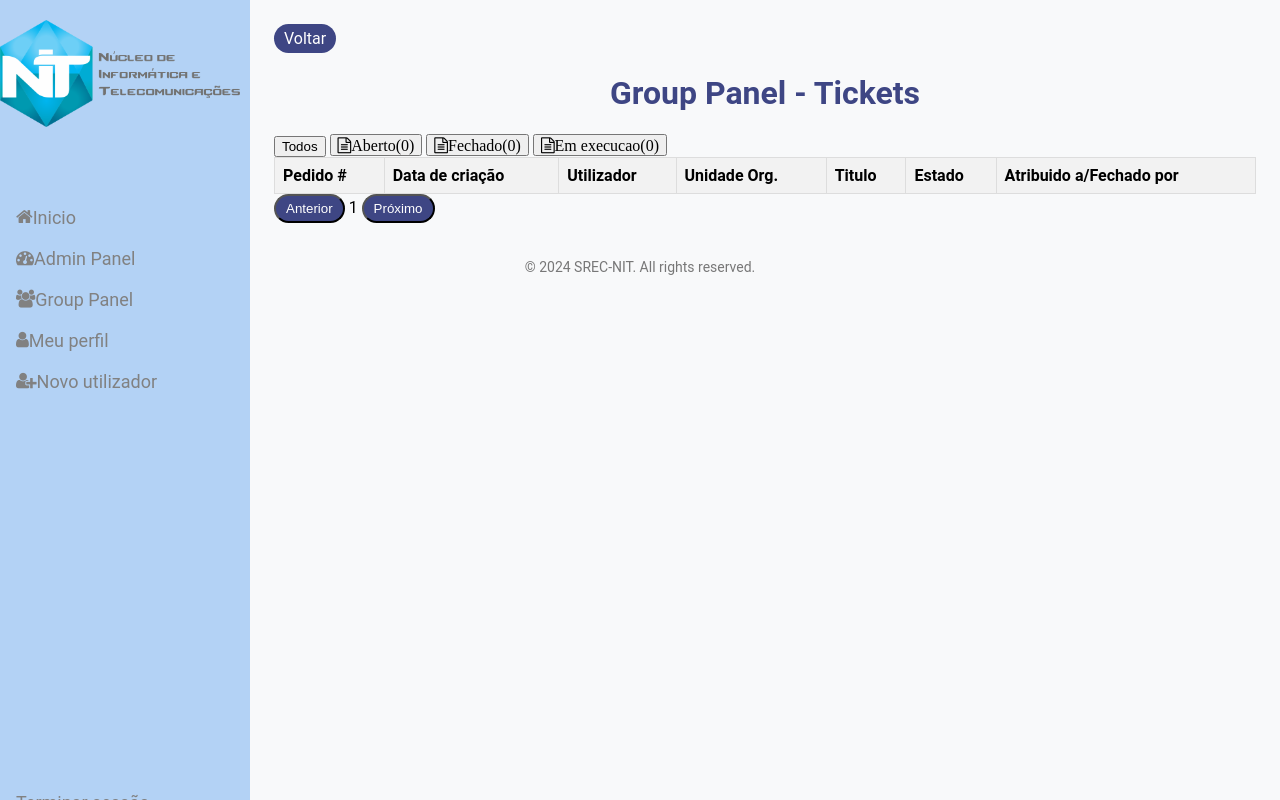
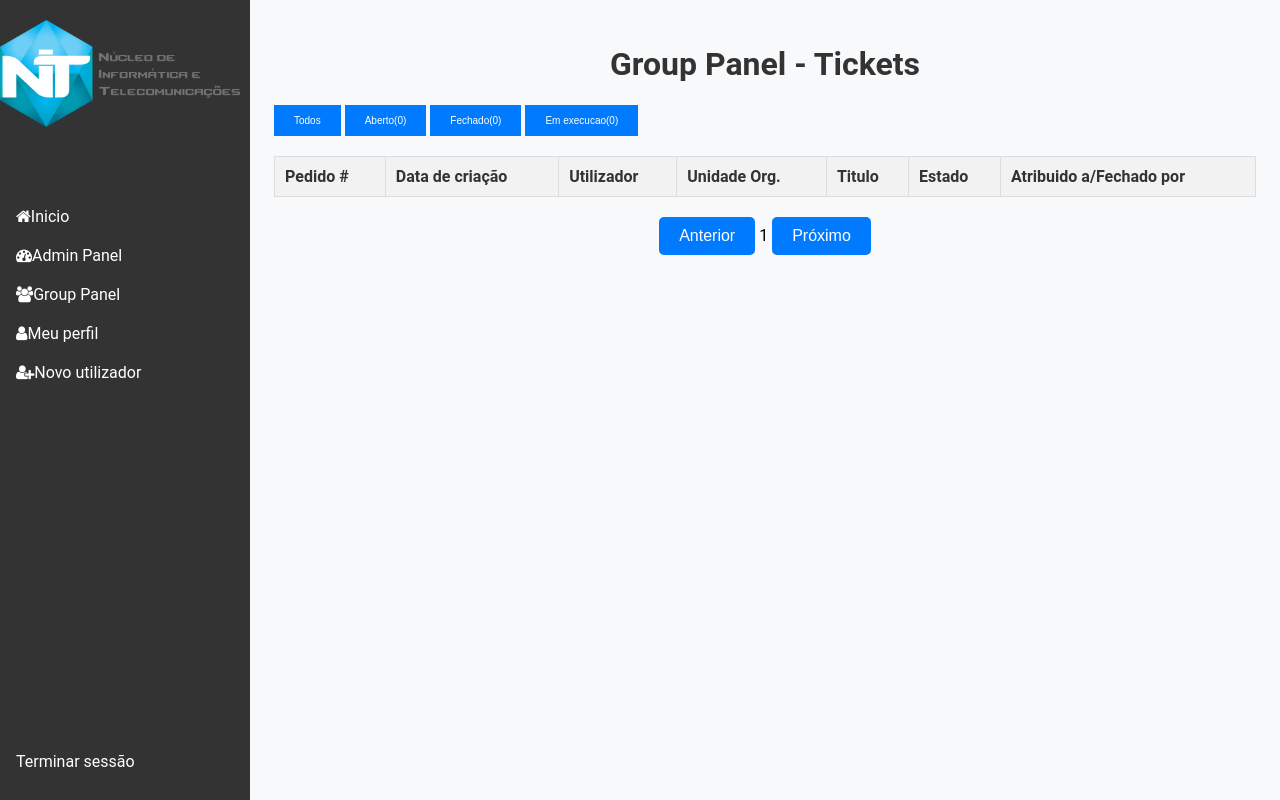
Before and after one commit to RafaelPereira014/helpdesk_nit, a Flask app: page /pannel_group in a window 1280 px wide. Run offline with Flask 2, Linux system fonts and the light colour scheme; a user stored in the database is signed in; data comes from the database, SQL or seed files in the repository; lists and menus that the app fills with data are empty; some libraries are stand-ins or nearby versions.

Commit message:
project evolutions

```diff
--- a/static/styles/basic.css
+++ b/static/styles/basic.css
@@ -1,5 +1,5 @@
 body {
-    font-family: Arial, sans-serif;
+    font-family: 'Roboto', sans-serif;
     background-color: #f4f4f4;
 }
 
@@ -11,6 +11,7 @@ body {
 
 h1 {
     text-align: center;
+    color: #333;
 }
 
 table {
@@ -22,56 +23,51 @@ table {
 
 th, td {
     border: 1px solid #ddd;
-    padding: 8px;
+    padding: 12px;
     text-align: left;
 }
 
 th {
     background-color: #f2f2f2;
+    color: #333;
 }
-.footer {
-    text-align: center;
-    margin-top: 20px;
-    font-size: 14px;
-    color: #777;
-}
+
 .message-container {
-
-    padding: 10px; /* Add padding for better appearance */
+    padding: 20px;
 }
 
 .message {
-    margin-bottom: 20px; /* Add margin between messages */
-    padding: 10px; /* Add padding for better appearance */
-    border-radius: 8px;
+    margin-bottom: 20px;
+    padding: 15px;
+    border-radius: 10px;
 }
 
 .user-message {
-    background-color: #a3b9ca; /* Blue color for user messages */
+    background-color: #007bff;
     color: white;
-    float: left; /* Float user messages to the left */
-    clear: both; /* Clear the float */
+    float: left;
+    clear: both;
 }
 
 .admin-message {
-    background-color: #f0f0f0; /* Grey color for admin messages */
-    color: black;
-    float: right; /* Float admin messages to the right */
-    clear: both; /* Clear the float */
+    background-color: #96a4b3;
+    color: white;
+    float: right;
+    clear: both;
 }
 
-
 .message-header {
-    font-weight: bold; /* Make the header bold */
-    margin-bottom: 5px; /* Add margin below the header */
+    font-weight: bold;
+    margin-bottom: 10px;
+    color: #555;
 }
 
 .user-header {
-    color: #3498db; /* Blue color for user header */
+    color: #3498db;
 }
 
 .admin-header {
-    color: #555; /* Dark grey color for admin header */
+    color: #4e79bf;
 }
 
 .ticket-info table {
@@ -80,33 +76,44 @@ th {
 }
 
 .ticket-info td {
-    padding: 8px;
+    padding: 12px;
     border-bottom: 1px solid #ddd;
 }
 
 .ticket-info td:first-child {
-    width: 120px;
+    width: 30%;
     font-weight: bold;
     color: #333;
 }
+
 textarea {
     width: 100%;
-    padding: 10px;
+    padding: 15px;
     margin-bottom: 20px;
     border: 1px solid #ccc;
-    border-radius: 4px;
+    border-radius: 6px;
     box-sizing: border-box;
+    font-size: 16px;
 }
 
 .claim-ticket-btn {
-    padding: 5px 10px;
+    padding: 10px 20px;
     background-color: #007bff;
     color: #fff;
     border: none;
     border-radius: 5px;
     cursor: pointer;
     transition: background-color 0.3s;
+    font-size: 16px;
 }
+
 .claim-ticket-btn:hover {
     background-color: #0056b3;
 }
+
+.footer {
+    text-align: center;
+    margin-top: 20px;
+    font-size: 14px;
+    color: #888;
+}
--- a/static/styles/index.css
+++ b/static/styles/index.css
@@ -8,9 +8,7 @@ body {
     margin: 0 auto;
     text-align: center;
     padding: 40px 20px;
-    background-color: #f1f7fe;
     border-radius: 30px;
-    box-shadow: 0 0 2em #e6e9f9;
 }
 
 h1 {
--- a/static/styles/side_menu.css
+++ b/static/styles/side_menu.css
@@ -7,38 +7,40 @@
     z-index: 1;
     top: 0;
     left: 0;
-    background-color: #b3d2f5;
+    background-color: #333;
     overflow-x: hidden;
     padding-top: 20px;
     display: flex;
     flex-direction: column;
 }
 
+
 .menu-item {
     padding: 10px 16px;
 }
 
 .menu-item a {
+    display: flex; /* Change display to flex */
+    align-items: center; /* Align items vertically */
+    color: #fff;
     text-decoration: none;
-    font-size: 18px;
-    color: #818181;
-    display: flex;
-    align-items: center;
+}
+
+.menu-item a span {
+    margin-left: 0px; /* Adjust as needed */
 }
 
 .menu-item a:hover {
     color: #f1f1f1;
 }
 
-.gg-log-out {
-    margin-left: auto; /* Aligns the icon to the right */
-}
+
 
 #logout-button {
-    margin-top: 380px; /* Aligns the button to the bottom */
-}
+    margin-top: 350px; /* Aligns the button to the bottom */
 
 
+}
 
 .main {
     margin-left: 250px; /* Adjust to match side menu width */
--- /dev/null
+++ b/static/styles/table.css
@@ -0,0 +1,57 @@
+
+
+#ticket-table {
+    width: 100%;
+    border-collapse: collapse;
+    margin-top: 20px;
+}
+
+#ticket-table th, #ticket-table td {
+    padding: 10px;
+    border: 1px solid #ddd;
+}
+
+#ticket-table th {
+    background-color: #f2f2f2;
+    text-align: left;
+}
+
+#ticket-table tbody tr:nth-child(even) {
+    background-color: #e6f7ff; /* Light blue for even rows */
+}
+#pagination {
+    margin-top: 20px;
+    text-align: center;
+}
+
+.button {
+    background-color: #007bff;
+    color: #fff;
+    border: none;
+    padding: 10px 20px;
+    text-align: center;
+    text-decoration: none;
+    display: inline-block;
+    font-size: 16px;
+    cursor: pointer;
+    border-radius: 5px;
+    transition: background-color 0.3s;
+}
+
+.button-filter {
+    background-color: #007bff;
+    color: #fff;
+    border: none;
+    padding: 10px 20px;
+    text-align: center;
+    text-decoration: none;
+    display: inline-block;
+    font-size: 10px;
+    cursor: pointer;
+    border-color: #007bff;
+    transition: background-color 0.3s;
+}
+
+.button:hover {
+    background-color: #0056b3;
+}
--- a/templates/index.html
+++ b/templates/index.html
@@ -14,8 +14,6 @@
         <h1>Bem-vindo ao sistema de tickets do NIT</h1>
         <a href="/login" class="button" >Login</a>
     </div>
-    <div class="footer">
-        &copy; 2024 SREC-NIT. All rights reserved.
-    </div>
+
 </body>
 </html>
--- a/templates/login.html
+++ b/templates/login.html
@@ -23,8 +23,6 @@
             <input type="submit" value="Login">
         </form>
     </div>
-    <div class="footer">
-        &copy; 2024 SREC-NIT. All rights reserved.
-    </div>
+
 </body>
 </html>
--- a/templates/pannel_group.html
+++ b/templates/pannel_group.html
@@ -7,11 +7,13 @@
     <link rel="stylesheet" href="{{ url_for('static', filename='styles/basic.css') }}">
     <link rel="stylesheet" href="{{ url_for('static', filename='styles/side_menu.css') }}">
     <link rel="stylesheet" href="{{ url_for('static', filename='styles/login.css') }}">
+    <link rel="stylesheet" href="{{ url_for('static', filename='styles/table.css') }}">
+
     <link rel="stylesheet" href="https://cdnjs.cloudflare.com/ajax/libs/font-awesome/4.7.0/css/font-awesome.min.css">
     <link href='https://unpkg.com/css.gg@2.0.0/icons/css/log-out.css' rel='stylesheet'>
     <meta name="viewport" content="width=device-width, initial-scale=1">
     <link rel="stylesheet" href="https://cdnjs.cloudflare.com/ajax/libs/font-awesome/4.7.0/css/font-awesome.min.css">
-    <title>Admin Panel - Tickets</title>
+    <title>Group Panel - Tickets</title>
 </head>
 <body>
     <div class="sidenav">
@@ -34,25 +36,22 @@
                 <a href="/new_user"><i class="fa fa-user-plus"></i> Novo utilizador</a>
             </div>
             <div class="menu-item" id="logout-button">
-                <a href="/logout">
-                    Terminar sessão
-                    <i class="gg-log-out"></i>
-                </a>
+                <a href="/logout"></i> Terminar sessão</a>
             </div>
+
 
 
         </div>
     </div>
 
     <div class="main">
-        <a href="/admin_init" class="button">Voltar</a>
         <h1>Group Panel - Tickets</h1>
-        <button id="all-btn" class="filter-button">Todos</button>
-        <button id="aberto-btn"  class="fa fa-file-text-o">Aberto({{ opened_tickets }})</button>
-        <button id="fechado-btn"  class="fa fa-file-text-o">Fechado({{ closed_tickets }})</button>
-        <button id="executing-btn"  class="fa fa-file-text-o">Em execucao({{ executing_tickets }})</button>
+        <button id="all-btn" class="button-filter">Todos</button>
+        <button id="aberto-btn"  class="button-filter">Aberto({{ opened_tickets }})</button>
+        <button id="fechado-btn"  class="button-filter">Fechado({{ closed_tickets }})</button>
+        <button id="executing-btn"  class="button-filter">Em execucao({{ executing_tickets }})</button>
 
-        <table>
+        <table id="ticket-table">
             <thead>
                 <tr>
                     <th>Pedido #</th>
@@ -75,9 +74,7 @@
         </div>
     </div>
 
-    <div class="footer">
-        &copy; 2024 SREC-NIT. All rights reserved.
-    </div>
+
 
     <script>
         document.addEventListener('DOMContentLoaded', function () {
@@ -96,9 +93,8 @@
                 {% endfor %}
             ];
             var currentPage = 1;
-            var ticketsPerPage = 15; // Number of tickets to display per page
+            var ticketsPerPage = 10; // Number of tickets to display per page
             var currentFilter = 'all'; // Default filter option
-
 
             var tableBody = document.getElementById('ticket-table-body');
             var prevButton = document.getElementById('prev-btn');
@@ -107,7 +103,6 @@
             var abertoButton = document.getElementById('aberto-btn');
             var fechadoButton = document.getElementById('fechado-btn');
             var executingButton = document.getElementById('executing-btn');
-
             var allButton = document.getElementById('all-btn');
 
             // Function to display tickets for the current page
@@ -117,9 +112,10 @@
                     filteredTickets = tickets.filter(ticket => ticket.state === 'open');
                 } else if (currentFilter === 'fechado') {
                     filteredTickets = tickets.filter(ticket => ticket.state === 'closed');
-                }else if (currentFilter === 'em execucao') {
-                    filteredTickets = tickets.filter(ticket => ticket.state === 'em execucao');
-                }else {
+                } else if (currentFilter === 'em execucao') {
+                    // Adjusted filter condition for "em execução"
+                    filteredTickets = tickets.filter(ticket => ticket.state.toLowerCase().includes('execucao'));
+                } else {
                     filteredTickets = tickets;
                 }
 
@@ -167,6 +163,7 @@
             prevButton.addEventListener('click', goToPrevPage);
             nextButton.addEventListener('click', goToNextPage);
 
+            // Event listeners for filter buttons
             abertoButton.addEventListener('click', function () {
                 currentFilter = 'aberto';
                 currentPage = 1; // Reset page number when changing filter
@@ -185,8 +182,6 @@
                 displayTickets();
             });
 
-
-
             allButton.addEventListener('click', function () {
                 currentFilter = 'all';
                 currentPage = 1; // Reset page number when changing filter
@@ -196,6 +191,7 @@
             // Initial display
             displayTickets();
         });
+
     </script>
 </body>
 </html>
```
Also changed, not shown: static/styles/new_user.css (+0 -7 lines), static/styles/tickets.css (added, +85 -0 lines), templates/admin_init.html (+2 -8 lines), templates/admin_pannel.html (+17 -41 lines), templates/init.html (+2 -7 lines), templates/my_tickets.html (+13 -9 lines), templates/new_forms/my_profile.html (+2 -7 lines), templates/new_forms/novo_utilizador.html (+2 -7 lines), templates/new_ticket.html (+2 -7 lines), templates/ticket_details.html (+45 -13 lines).
